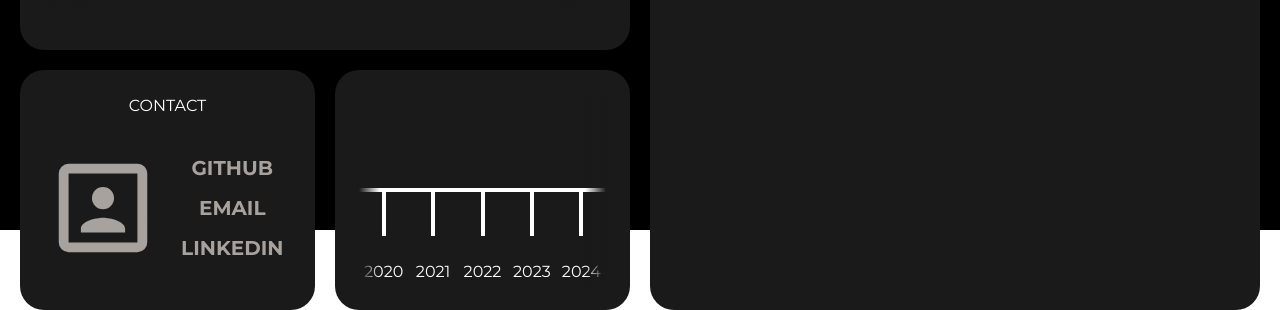
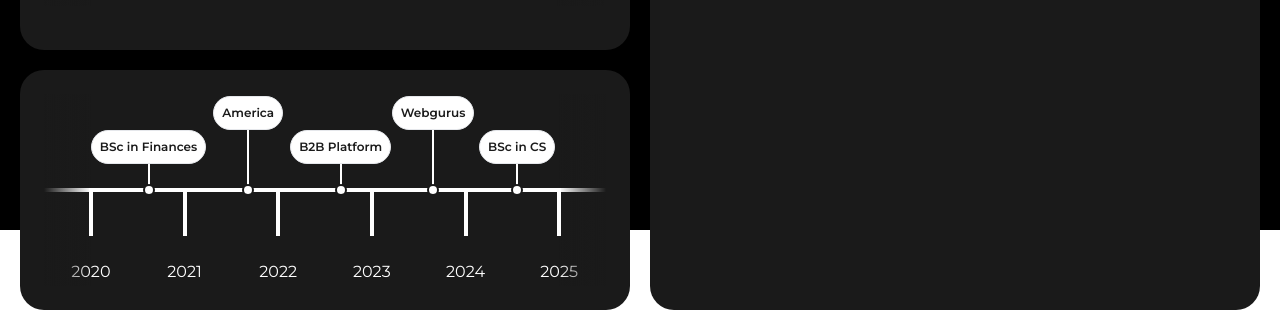
Before and after one commit to Barabasbalazs/personal-site, a Nuxt app: page / in a window 1280 px wide. Shown: the part 570-880 px from the top of the page. Built offline with nearby package versions, Linux system fonts and the light colour scheme.

Commit message:
Md and large screen version alright

```diff
--- a/components/LeftSideWrapper.vue
+++ b/components/LeftSideWrapper.vue
@@ -4,9 +4,10 @@
 
     <CardsMarqueeWrapper />
 
-    <NuxtLayout name="cardwrapper" cols>
+    <!-- <NuxtLayout name="cardwrapper" cols>
       <CardsContact />
       <CardsTimeline />
-    </NuxtLayout>
+    </NuxtLayout> -->
+    <CardsTimeline />
   </NuxtLayout>
 </template>
--- a/components/cards/Timeline.vue
+++ b/components/cards/Timeline.vue
@@ -4,6 +4,32 @@
       <div class="flex items-center justify-center h-full w-full">
         <!--Main line-->
         <span class="h-1 w-full bg-white relative">
+          <!--upper container-->
+          <div
+            class="flex w-full justify-between absolute h-24 bottom-0 upper-container"
+          >
+            <div
+              v-for="itemIndex in years.length - 1"
+              class="w-full flex justify-between"
+            >
+              <div
+                v-for="{ item, index } in sortedExperiences[itemIndex - 1]"
+                class="flex flex-col w-full h-full items-center"
+              >
+                <div
+                  class="bg-white text-dark p-2 border rounded-3xl text-xs font-semibold lg:whitespace-nowrap text-center"
+                  :class="{ mt_34: index % 2 === 0 }"
+                >
+                  <p>{{ item }}</p>
+                </div>
+                <span class="h-full w-0.5 bg-white" />
+
+                <span
+                  class="bg-white bottom-0 absolute p-1 rounded-full border-2 border-dark mb_n_4"
+                />
+              </div>
+            </div>
+          </div>
           <!--the lower part in years-->
           <div class="flex w-full justify-between absolute h-24">
             <div
@@ -28,7 +54,7 @@
 </template>
 
 <script setup lang="ts">
-const years = [2020, 2021, 2022, 2023, 2024];
+const years = [2020, 2021, 2022, 2023, 2024, 2025];
 
 const experienceItems = [
   {
@@ -36,16 +62,16 @@ const experienceItems = [
     item: "BSc in Finances",
   },
   {
+    start: 2021,
+    item: "America"
+  },
+  {
     start: 2022,
-    item: "Freelance developer",
+    item: "B2B Platform",
   },
   {
     start: 2023,
-    item: "Implemented B2B ecommerce system",
-  },
-  {
-    start: 2023,
-    item: "Full Stack Developer @ Webgurus",
+    item: "Webgurus",
   },
   {
     start: 2024,
@@ -53,11 +79,39 @@ const experienceItems = [
   },
 ];
 
-const sortedExperiences = computed(() =>
-  years
-    .map((year) => experienceItems.filter((item) => item.start === year))
-    .filter((item) => item)
+const sortedExperiences = computed(() => {
+  const indexedExperienceItems = experienceItems.map((item, index) => ({
+    ...item,
+    index,
+  }));
+  return years.map((year) =>
+    indexedExperienceItems.filter((item) => item.start === year)
+  );
+});
+
+const paddingPercentage = computed(
+  () => `calc((100 / ${years.length}) / 2 * 1%)`
 );
+</script>
 
-console.log(sortedExperiences.value);
-</script>
+<style scoped>
+@media (max-width: 400px) {
+  .upper-container {
+    padding-left: 0px;
+    padding-right: v-bind(paddingPercentage);
+  }
+}
+@media (min-width: 401px) {
+  .upper-container {
+    padding-left: v-bind(paddingPercentage);
+    padding-right: v-bind(paddingPercentage);
+  }
+}
+.mb_n_4 {
+  margin-bottom: -4px;
+}
+
+.mt_34 {
+  margin-top: 34px;
+}
+</style>
```
